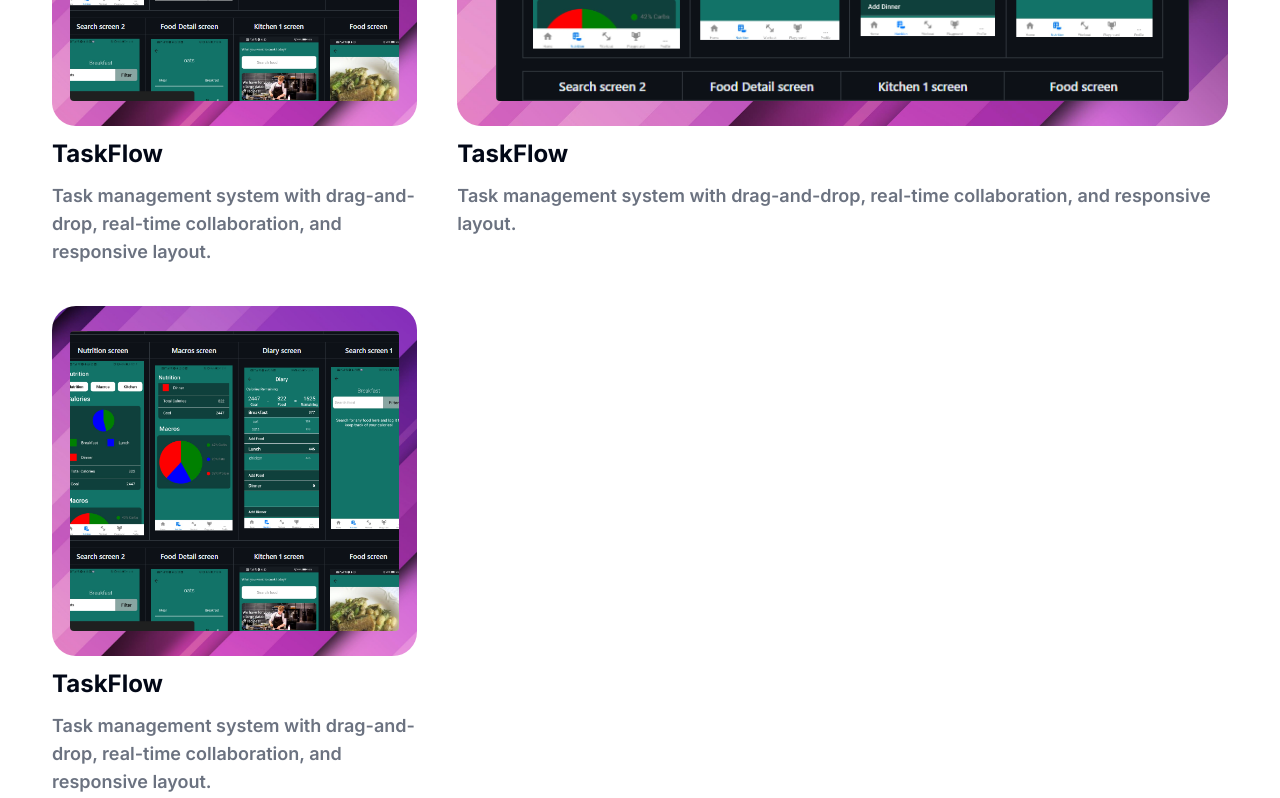
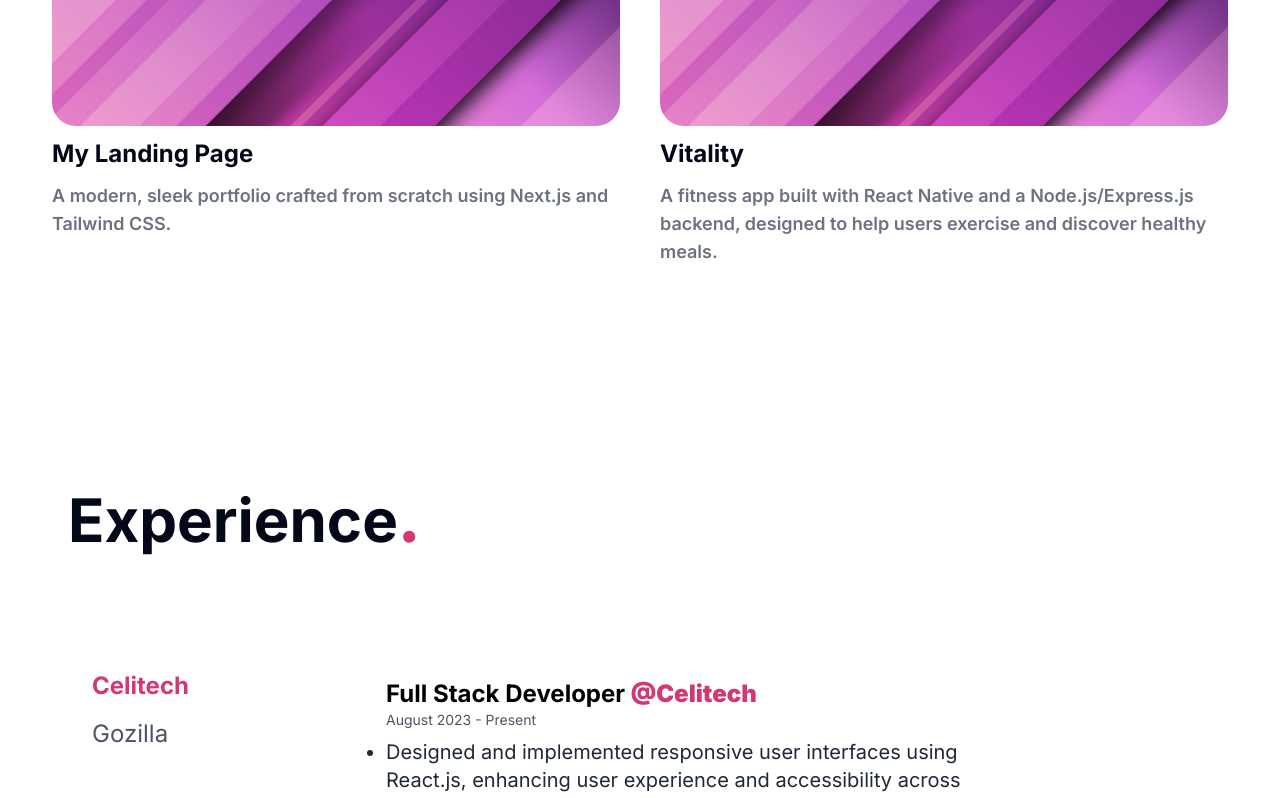
Before and after one commit to saerelmasri/portfolio-website, a Next.js app: page / in a window 1280 px wide. Shown: the part 1420-2218 px from the top of the page. Built offline with nearby package versions, Linux system fonts and the light colour scheme.

Commit message:
Added dynamic projects and fix fonts

```diff
--- a/app/page.tsx
+++ b/app/page.tsx
@@ -4,7 +4,7 @@ import ButtonCustom from "@/components/Button";
 import Resume from "@/components/Experience/Resume";
 import ProjectCard from "@/components/ProjectCard";
 import Skills from "@/components/Skills";
-import { mySkills } from "@/constants";
+import { mySkills, projects } from "@/constants";
 
 export default function Home() {
   return (
@@ -58,23 +58,16 @@ export default function Home() {
             Projects<strong className="text-primary">.</strong>
           </h3>
         </div>
-        <div className="w-full md:grid md:grid-cols-3 gap-10 md:p-8 flex flex-col justify-center p-13">
-          <ProjectCard
-            title="TaskFlow"
-            description="Task management system with drag-and-drop, real-time collaboration, and responsive layout."
-            backgroundProject="bg-vitality"
-          />
-          <ProjectCard
-            title="TaskFlow"
-            description="Task management system with drag-and-drop, real-time collaboration, and responsive layout."
-            backgroundProject="bg-vitality"
-            sxCard="col-span-2"
-          />
-          <ProjectCard
-            title="TaskFlow"
-            description="Task management system with drag-and-drop, real-time collaboration, and responsive layout."
-            backgroundProject="bg-vitality"
-          />
+        <div className="w-full md:grid md:grid-cols-2 gap-10 md:p-8 flex flex-col justify-center p-13">
+          {projects.map((item, index) => (
+            <ProjectCard
+              key={index}
+              title={item.title}
+              description={item.description}
+              backgroundProject={item.backgroundProject}
+              sxCard={item.sxCard}
+            />
+          ))}
         </div>
       </div>
 
--- a/app/projects/page.tsx
+++ b/app/projects/page.tsx
@@ -1,5 +1,6 @@
 import ProjectCard from "@/components/ProjectCard";
 import ProjectSection from "@/components/ProjectSection";
+import { projects } from "@/constants";
 import React from "react";
 
 function ProjectsPage() {
@@ -7,21 +8,19 @@ function ProjectsPage() {
     <main>
       <div className="w-full pl-5 pr-5 2xl:pl-60 2xl:pr-60 md:pl-50 md:pr-50">
         <div className="w-full p-12">
-          <h3 className="text-5xl md:text-7xl 2xl:text-8xl font-bold">
+          <h3 className="text-5xl md:text-7xl 2xl:text-7xl font-bold">
             My Projects<strong className="text-primary">.</strong>
           </h3>
         </div>
         <div className="w-full md:p-8 flex flex-col justify-center p-13">
-          <ProjectSection
-            title="My Landing Page"
-            description="A modern, sleek portfolio crafted from scratch using Next.js and Tailwind CSS."
-            backgroundProject="bg-portfolio"
-          />
-          <ProjectSection
-            title="Vitality"
-            description="A fitness app built with React Native and a Node.js/Express.js backend, designed to help users exercise and discover healthy meals."
-            backgroundProject="bg-vitality"
-          />
+          {projects.map((item, index) => (
+            <ProjectSection
+              key={index}
+              title={item.title}
+              description={item.description}
+              backgroundProject={item.backgroundProject}
+            />
+          ))}
         </div>
       </div>
     </main>
--- a/components/ProjectCard.tsx
+++ b/components/ProjectCard.tsx
@@ -16,7 +16,7 @@ function ProjectCard({
   backgroundProject,
 }: ProjectCardProp) {
   return (
-    <div className={`space-y-3 ${sxCard}`}>
+    <div className={`space-y-3  ${sxCard}`}>
       <div
         className={`w-full h-[350px] rounded-3xl bg-cover bg-center bg-project flex justify-center items-center`}
       >
--- a/components/ProjectSection.tsx
+++ b/components/ProjectSection.tsx
@@ -14,16 +14,16 @@ function ProjectSection({
   return (
     <div className={`space-y-7 mb-40 `}>
       <div
-        className={`w-full h-[300px] md:h-[500px] 2xl:h-[700px] rounded-3xl bg-cover bg-center bg-project flex justify-center items-center`}
+        className={`w-full h-[300px] md:h-[500px] 2xl:h-[600px] rounded-3xl bg-cover bg-center bg-project flex justify-center items-center`}
       >
         <div
           className={`w-[90%] h-[90%] rounded bg-cover bg-center ${backgroundProject} flex justify-center items-center`}
         />
       </div>
-      <h4 className="text-3xl md:text-5xl 2xl:text-6xl font-extrabold hover:underline hover:cursor-pointer pl-5">
+      <h4 className="text-3xl md:text-5xl 2xl:text-5xl font-extrabold hover:underline hover:cursor-pointer pl-5">
         {title}
       </h4>
-      <h4 className="text-xl md:text-2xl 2xl:text-2xl font-semibold text-gray-500 pl-5">
+      <h4 className="text-xl md:text-2xl 2xl:text-xl font-semibold text-gray-500 pl-5">
         {description}
       </h4>
     </div>
--- a/constants.ts
+++ b/constants.ts
@@ -12,3 +12,19 @@ export const mySkills = [
     skillsCollection: ["NodeJs", "ExpressJS", "MongoDB", "MySQL", "Vercel"],
   },
 ];
+
+export const projects = [
+  {
+    title: "My Landing Page",
+    description:
+      "A modern, sleek portfolio crafted from scratch using Next.js and Tailwind CSS.",
+    backgroundProject: "bg-portfolio",
+  },
+  {
+    title: "Vitality",
+    description:
+      "A fitness app built with React Native and a Node.js/Express.js backend, designed to help users exercise and discover healthy meals.",
+    backgroundProject: "bg-vitality",
+    sxCard: "col-span-1",
+  },
+];
```
